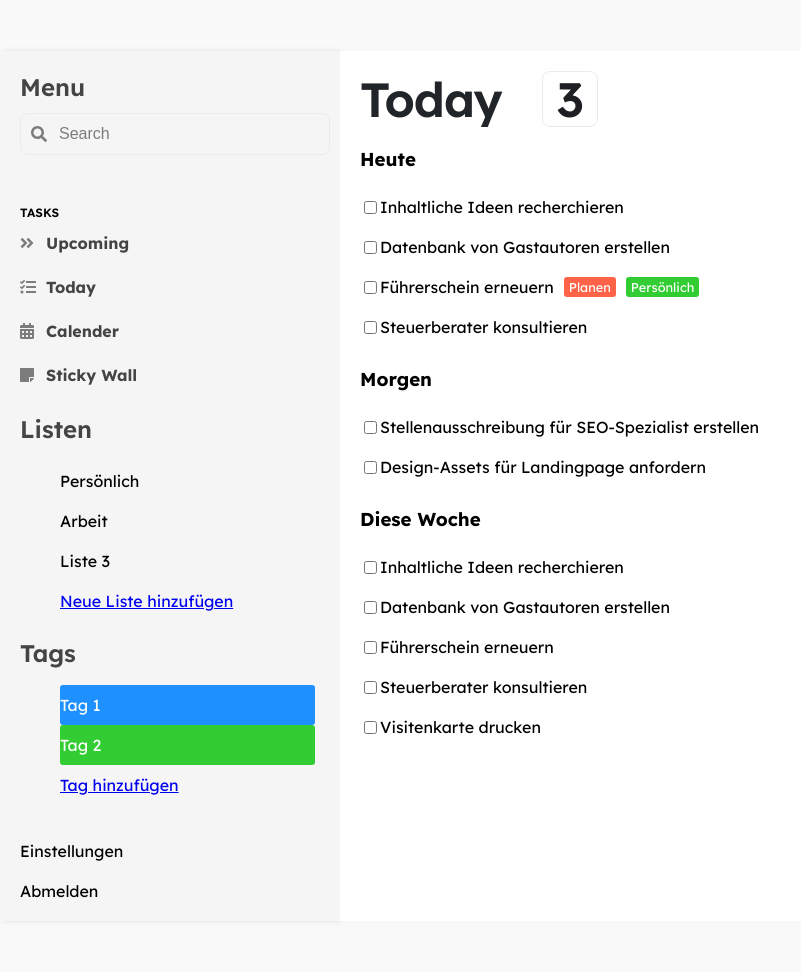
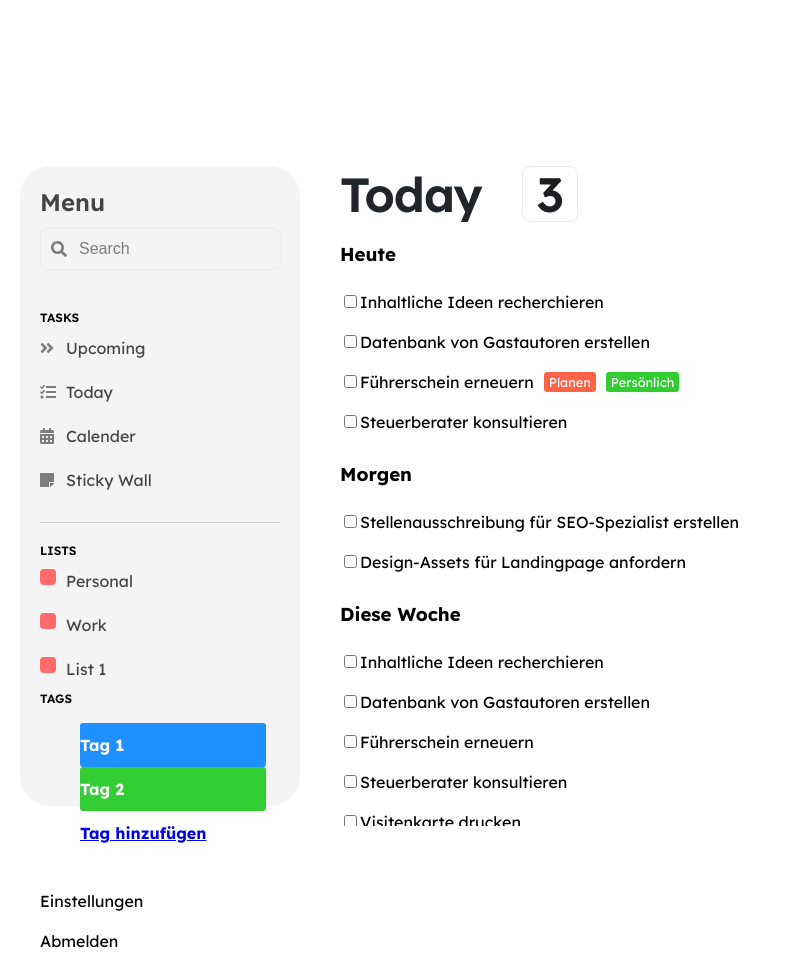
Before and after one commit to HexyFex/todo_app, a Django app: page / in a window 1280 px wide. Shown: the whole page, without its empty margins (0-801 px from the left). Run offline with Django 5.2, Linux system fonts and the light colour scheme; a user stored in the database is signed in; data comes from the database, SQL or seed files in the repository.

Commit message:
- diverse Designänderungen - Menüpunkte und latzhalter für lists hinzugefügt

```diff
--- a/base/static/base/base.css
+++ b/base/static/base/base.css
@@ -13,13 +13,15 @@ body {
 .container {
     display: flex;
     width: 100%;
+    height: 70%;
 }
 
 .sidebar {
-    width: 300px;
-    background-color: #f5f5f5;
+    width: 240px;
+    background-color: #F4F4F4;
+    border-radius: 30px;
     padding: 20px;
-    box-shadow: 2px 0 5px rgba(0, 0, 0, 0.1);
+    margin: 20px;
 }
 
 .menu {
@@ -54,7 +56,6 @@ body {
     justify-content: center;
     align-items: center;
     height: 100vh;
-    background-color: #f9f9f9; /* Adjust the background color as needed */
     margin: 0;
 }
 
@@ -66,7 +67,7 @@ body {
     flex-shrink: 1;
     flex-grow: 1;
     align-self: stretch;
-    width: 298px;
+    width: 230px;
     height: 40px;
     opacity: 1;
     background-color: rgba(250, 250, 250, 0);
@@ -100,17 +101,31 @@ body {
 }
 
 
-.tasks {
+.tasks, .lists {
     list-style-type: none;
     padding: 0;
-    margin-top: 50px;
+    margin-top: 40px;
 }
 
-.tasks li, .lists ul li, .tags ul li {
+.tasks li, .lists ul li, .tags ul li, .lists li {
     padding: 10px 0;
     display: flex;
-    justify-content: space-between;
-    align-items: center;
+    align-items: center; /* Zentriert die Inhalte vertikal */
+    width: 186px;
+    height: 24px;
+    flex-grow: 1;
+    margin: 0px;
+    overflow: hidden;
+    text-align: left;
+    font-size: 16px;
+    font-weight: 700;
+    text-transform: none;
+    letter-spacing: 0px;
+    line-height: 24px;
+    white-space: pre-line;
+    word-break: break-word;
+    opacity: 1;
+    visibility: visible;
 }
 
 .tasks li:hover, .lists ul li:hover, .tags ul li:hover {
@@ -118,7 +133,7 @@ body {
     cursor: pointer;
 }
 
-.tasks h2 {
+.tasks h2, .lists h2, .tags h2 {
     width: 278px;
     height: 16px;
     flex-grow: 1;
@@ -136,16 +151,16 @@ body {
     visibility: visible;
 }
 
-.tasks p {
+.tasks p, .lists p {
     width: 186px;
     height: 24px;
     flex-grow: 1;
     margin: 0px 0 0 10px; /* Fügt einen Abstand zwischen dem Icon und dem Text hinzu */
     overflow: hidden;
     font-size: 16px;
-    font-weight: 700;
+    font-weight: 400; /* Dünnere Schriftart für <p> */
     text-transform: none;
-    text-align: left;
+    text-align: left; /* Stellt sicher, dass der Text linksbündig ist */
     letter-spacing: 0px;
     line-height: 24px;
     white-space: pre-line;
@@ -153,6 +168,23 @@ body {
     opacity: 1;
     visibility: visible;
     color: #444444ff;
+}
+
+.lists-icon {
+    display: flex;
+    flex-direction: column;
+    justify-content: space-between;
+    align-items: center;
+    flex-shrink: 1;
+    flex-grow: 1;
+    align-self: stretch;
+    width: 16px;
+    height: 16px;
+    opacity: 1;
+    background-color: rgb(255, 107, 107);
+    border-radius: 4px;
+    box-shadow: rgba(0, 0, 0, 0.08) 0px 0px 0px;
+    border: 0px;
 }
 
 .task-item {
@@ -285,3 +317,12 @@ body {
     background-color: #32cd32;
     color: #fff;
 }
+
+.thin-divider {
+    border: none; /* Entfernt den Standardrahmen */
+    height: 1px; /* Legt die Dicke des Trennstrichs fest */
+    background-color: #ccc; /* Farbe des Trennstrichs */
+    width: 100%; /* Legt die Breite des Trennstrichs fest */
+    margin-top: 20px; /* Fügt oben und unten Abstand hinzu */
+    margin-bottom: -20px;
+}
--- a/base/templates/base/task_list.html
+++ b/base/templates/base/task_list.html
@@ -21,7 +21,7 @@
                 </svg>
                 <input type="text" placeholder="Search">
             </div>
-            <ul class="tasks">
+            <div class="tasks">
                 <h2>TASKS</h2>
                 <li>
                     <div class="task-item">
@@ -59,18 +59,33 @@
                         <p>Sticky Wall</p>
                     </div>
                 </li>
-            </ul>
+            </div>
+            <div class="content">
+                <hr class="thin-divider">
+            </div>
             <div class="lists">
-                <h4>Listen</h4>
-                <ul>
-                    <li>Persönlich</li>
-                    <li>Arbeit</li>
-                    <li>Liste 3</li>
-                    <li><a href="#">Neue Liste hinzufügen</a></li>
-                </ul>
+                <h2>LISTS</h2>
+                <li>
+                    <div class="task-item">
+                        <div class="lists-icon"></div>
+                        <p>Personal</p>
+                    </div>
+                </li>
+                <li>
+                    <div class="task-item">
+                        <div class="lists-icon"></div>
+                        <p>Work</p>
+                    </div>
+                </li>
+                <li>
+                    <div class="task-item">
+                        <div class="lists-icon"></div>
+                        <p>List 1</p>
+                    </div>
+                </li>
             </div>
             <div class="tags">
-                <h4>Tags</h4>
+                <h2>TAGS</h2>
                 <ul>
                     <li class="tag tag1">Tag 1</li>
                     <li class="tag tag2">Tag 2</li>
```
